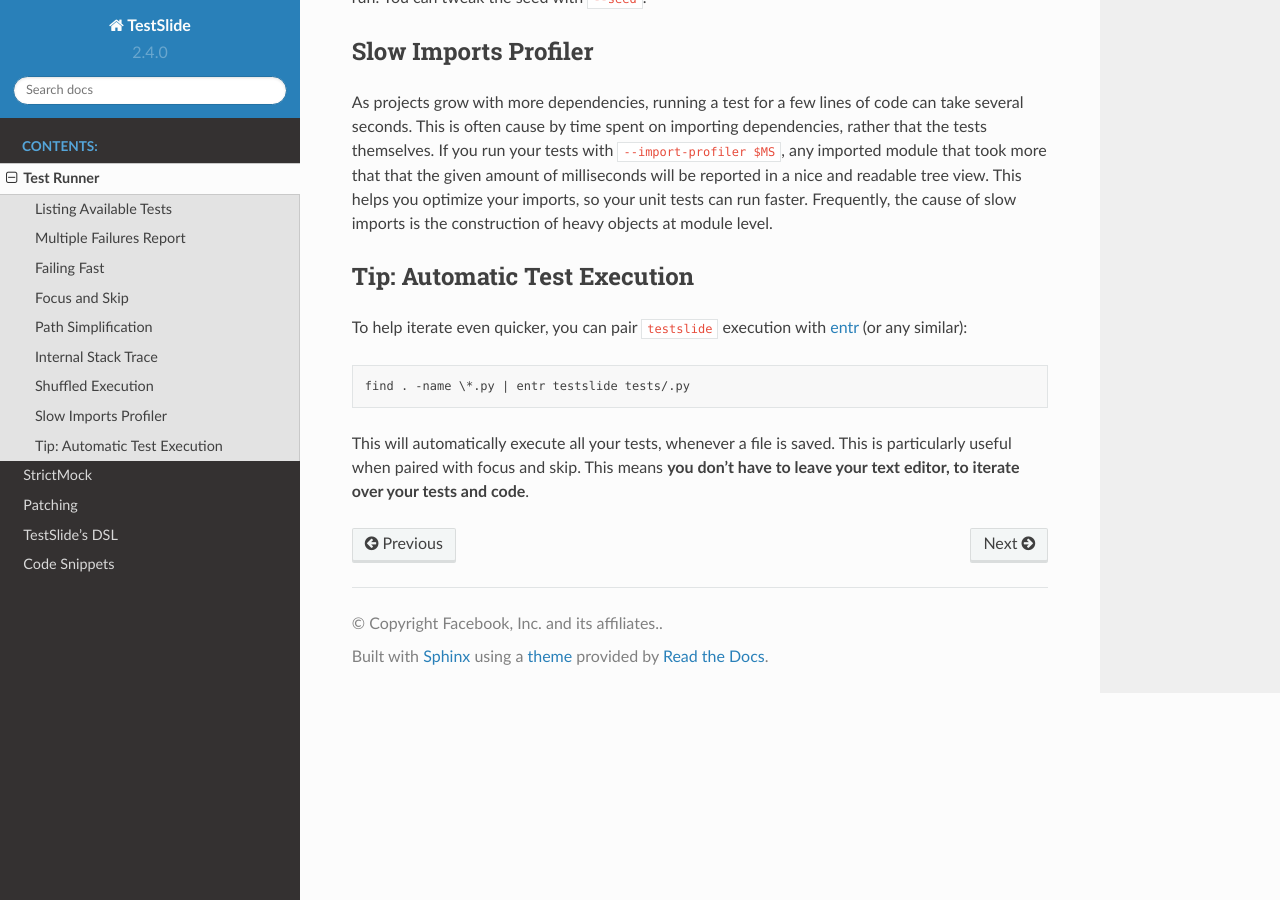
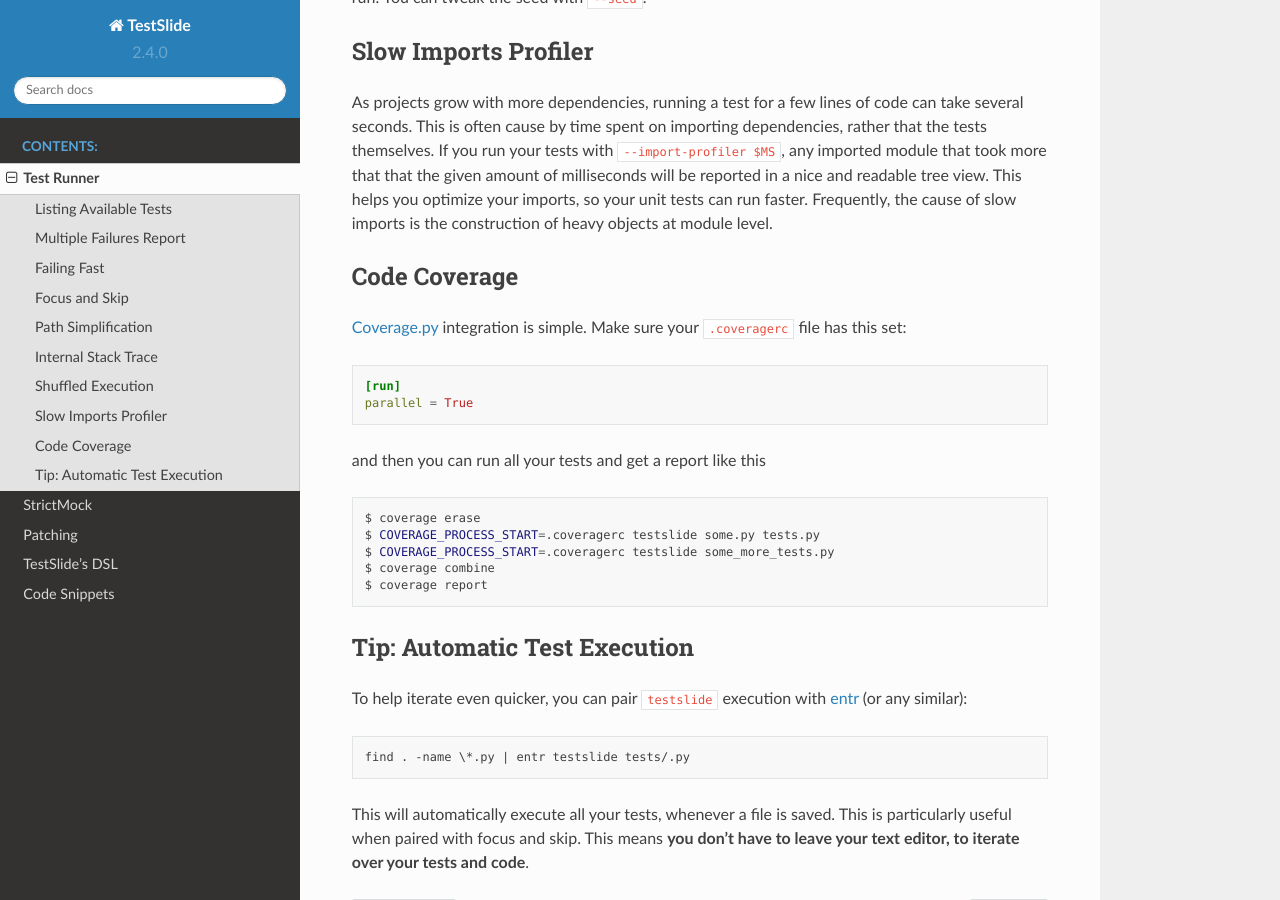
Before and after one commit to facebook/TestSlide, a Sphinx documentation site: the page built from docs/test_runner/index.rst, in a window 1280 px wide and 900 px high, scrolled down 3665 px. Built offline with Sphinx 7.4.7 and the Read the Docs theme 2.0.0, drawn with Linux system fonts in a browser that asks for light colours.

Commit message:
Add documentation

```diff
--- a/docs/test_runner/index.rst
+++ b/docs/test_runner/index.rst
@@ -162,6 +162,26 @@
 
 As projects grow with more dependencies, running a test for a few lines of code can take several seconds. This is often cause by time spent on importing dependencies, rather that the tests themselves. If you run your tests with ``--import-profiler $MS``, any imported module that took more that that the given amount of milliseconds will be reported in a nice and readable tree view. This helps you optimize your imports, so your unit tests can run faster. Frequently, the cause of slow imports is the construction of heavy objects at module level.
 
+Code Coverage
+-------------
+
+`Coverage.py <https://coverage.readthedocs.io/en/coverage-5.1/>`_ integration is simple. Make sure your ``.coveragerc`` file has this set:
+
+.. code-block:: ini
+
+  [run]
+  parallel = True
+
+and then you can run all your tests and get a report like this
+
+.. code-block:: shell
+
+  $ coverage erase
+  $ COVERAGE_PROCESS_START=.coveragerc testslide some.py tests.py
+  $ COVERAGE_PROCESS_START=.coveragerc testslide some_more_tests.py
+  $ coverage combine
+  $ coverage report
+
 Tip: Automatic Test Execution
 -----------------------------
 
```
